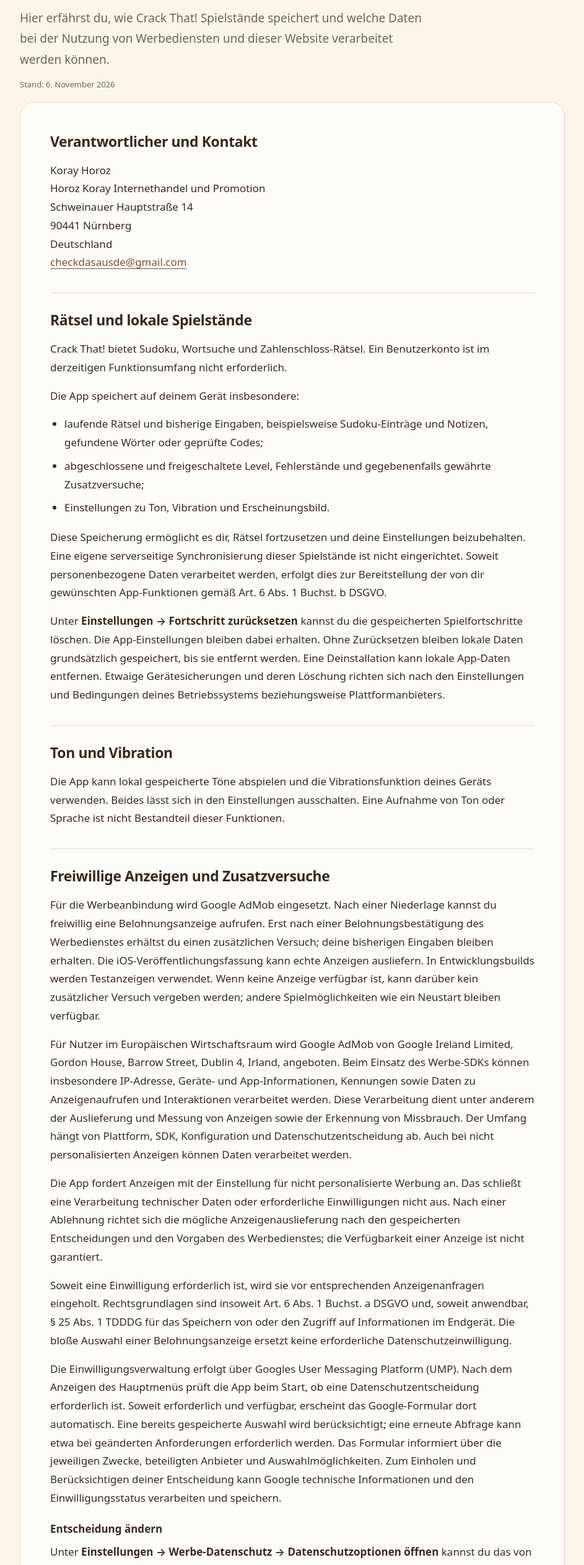
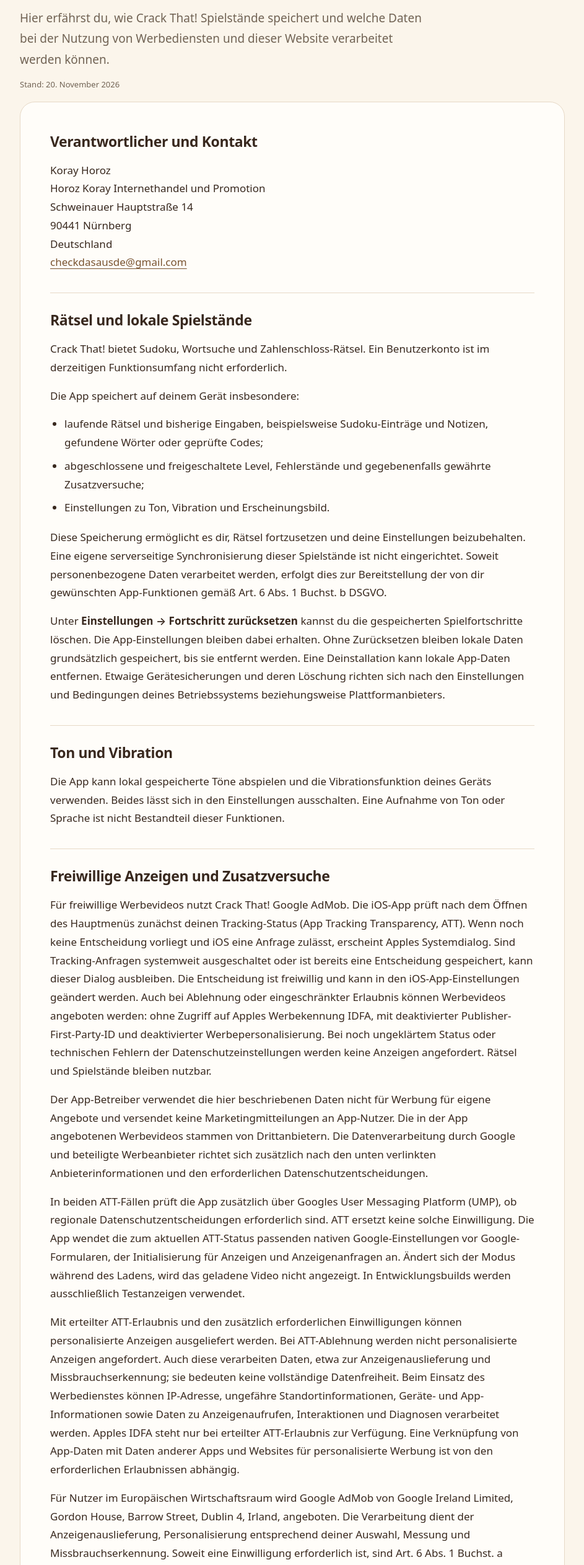
Before and after one commit to dubilay/crack-that-info, a plain HTML site: page index.html in a window 1280 px wide. Shown: the part 275-2800 px from the top of the page at 62% size, without its empty margins (168-1111 px from the left). Drawn offline with Linux system fonts and the light colour scheme.

Commit message:
Publish approved ATT and advertising privacy update

```diff
--- a/index.html
+++ b/index.html
@@ -39,7 +39,7 @@
   <p class="eyebrow">Informationen zur App</p>
   <h1>Datenschutzerklärung</h1>
   <p class="intro">Hier erfährst du, wie Crack That! Spielstände speichert und welche Daten bei der Nutzung von Werbediensten und dieser Website verarbeitet werden können.</p>
-  <p class="date">Stand: <time datetime="2026-11-06">6. November 2026</time></p>
+  <p class="date">Stand: <time datetime="2026-11-20">20. November 2026</time></p>
 
   <article class="document" aria-label="Datenschutzerklärung für Crack That!">
     <section id="kontakt">
@@ -60,21 +60,21 @@
     </section>
     <section>
       <h2>Freiwillige Anzeigen und Zusatzversuche</h2>
-      <p>Für die Werbeanbindung wird Google AdMob eingesetzt. Nach einer Niederlage kannst du freiwillig eine Belohnungsanzeige aufrufen. Erst nach einer Belohnungsbestätigung des Werbedienstes erhältst du einen zusätzlichen Versuch; deine bisherigen Eingaben bleiben erhalten. Die iOS-Veröffentlichungsfassung kann echte Anzeigen ausliefern. In Entwicklungsbuilds werden Testanzeigen verwendet. Wenn keine Anzeige verfügbar ist, kann darüber kein zusätzlicher Versuch vergeben werden; andere Spielmöglichkeiten wie ein Neustart bleiben verfügbar.</p>
-      <p>Für Nutzer im Europäischen Wirtschaftsraum wird Google AdMob von Google Ireland Limited, Gordon House, Barrow Street, Dublin 4, Irland, angeboten. Beim Einsatz des Werbe-SDKs können insbesondere IP-Adresse, Geräte- und App-Informationen, Kennungen sowie Daten zu Anzeigenaufrufen und Interaktionen verarbeitet werden. Diese Verarbeitung dient unter anderem der Auslieferung und Messung von Anzeigen sowie der Erkennung von Missbrauch. Der Umfang hängt von Plattform, SDK, Konfiguration und Datenschutzentscheidung ab. Auch bei nicht personalisierten Anzeigen können Daten verarbeitet werden.</p>
-      <p>Die App fordert Anzeigen mit der Einstellung für nicht personalisierte Werbung an. Das schließt eine Verarbeitung technischer Daten oder erforderliche Einwilligungen nicht aus. Nach einer Ablehnung richtet sich die mögliche Anzeigenauslieferung nach den gespeicherten Entscheidungen und den Vorgaben des Werbedienstes; die Verfügbarkeit einer Anzeige ist nicht garantiert.</p>
-      <p>Soweit eine Einwilligung erforderlich ist, wird sie vor entsprechenden Anzeigenanfragen eingeholt. Rechtsgrundlagen sind insoweit Art. 6 Abs. 1 Buchst. a DSGVO und, soweit anwendbar, § 25 Abs. 1 TDDDG für das Speichern von oder den Zugriff auf Informationen im Endgerät. Die bloße Auswahl einer Belohnungsanzeige ersetzt keine erforderliche Datenschutzeinwilligung.</p>
-      <p>Die Einwilligungsverwaltung erfolgt über Googles User Messaging Platform (UMP). Nach dem Anzeigen des Hauptmenüs prüft die App beim Start, ob eine Datenschutzentscheidung erforderlich ist. Soweit erforderlich und verfügbar, erscheint das Google-Formular dort automatisch. Eine bereits gespeicherte Auswahl wird berücksichtigt; eine erneute Abfrage kann etwa bei geänderten Anforderungen erforderlich werden. Das Formular informiert über die jeweiligen Zwecke, beteiligten Anbieter und Auswahlmöglichkeiten. Zum Einholen und Berücksichtigen deiner Entscheidung kann Google technische Informationen und den Einwilligungsstatus verarbeiten und speichern.</p>
+      <p>Für freiwillige Werbevideos nutzt Crack That! Google AdMob. Die iOS-App prüft nach dem Öffnen des Hauptmenüs zunächst deinen Tracking-Status (App Tracking Transparency, ATT). Wenn noch keine Entscheidung vorliegt und iOS eine Anfrage zulässt, erscheint Apples Systemdialog. Sind Tracking-Anfragen systemweit ausgeschaltet oder ist bereits eine Entscheidung gespeichert, kann dieser Dialog ausbleiben. Die Entscheidung ist freiwillig und kann in den iOS-App-Einstellungen geändert werden. Auch bei Ablehnung oder eingeschränkter Erlaubnis können Werbevideos angeboten werden: ohne Zugriff auf Apples Werbekennung IDFA, mit deaktivierter Publisher-First-Party-ID und deaktivierter Werbepersonalisierung. Bei noch ungeklärtem Status oder technischen Fehlern der Datenschutzeinstellungen werden keine Anzeigen angefordert. Rätsel und Spielstände bleiben nutzbar.</p>
+      <p>Der App-Betreiber verwendet die hier beschriebenen Daten nicht für Werbung für eigene Angebote und versendet keine Marketingmitteilungen an App-Nutzer. Die in der App angebotenen Werbevideos stammen von Drittanbietern. Die Datenverarbeitung durch Google und beteiligte Werbeanbieter richtet sich zusätzlich nach den unten verlinkten Anbieterinformationen und den erforderlichen Datenschutzentscheidungen.</p>
+      <p>In beiden ATT-Fällen prüft die App zusätzlich über Googles User Messaging Platform (UMP), ob regionale Datenschutzentscheidungen erforderlich sind. ATT ersetzt keine solche Einwilligung. Die App wendet die zum aktuellen ATT-Status passenden nativen Google-Einstellungen vor Google-Formularen, der Initialisierung für Anzeigen und Anzeigenanfragen an. Ändert sich der Modus während des Ladens, wird das geladene Video nicht angezeigt. In Entwicklungsbuilds werden ausschließlich Testanzeigen verwendet.</p>
+      <p>Mit erteilter ATT-Erlaubnis und den zusätzlich erforderlichen Einwilligungen können personalisierte Anzeigen ausgeliefert werden. Bei ATT-Ablehnung werden nicht personalisierte Anzeigen angefordert. Auch diese verarbeiten Daten, etwa zur Anzeigenauslieferung und Missbrauchserkennung; sie bedeuten keine vollständige Datenfreiheit. Beim Einsatz des Werbedienstes können IP-Adresse, ungefähre Standortinformationen, Geräte- und App-Informationen sowie Daten zu Anzeigenaufrufen, Interaktionen und Diagnosen verarbeitet werden. Apples IDFA steht nur bei erteilter ATT-Erlaubnis zur Verfügung. Eine Verknüpfung von App-Daten mit Daten anderer Apps und Websites für personalisierte Werbung ist von den erforderlichen Erlaubnissen abhängig.</p>
+      <p>Für Nutzer im Europäischen Wirtschaftsraum wird Google AdMob von Google Ireland Limited, Gordon House, Barrow Street, Dublin 4, Irland, angeboten. Die Verarbeitung dient der Anzeigenauslieferung, Personalisierung entsprechend deiner Auswahl, Messung und Missbrauchserkennung. Soweit eine Einwilligung erforderlich ist, sind Art. 6 Abs. 1 Buchst. a DSGVO und, soweit anwendbar, § 25 Abs. 1 TDDDG die Rechtsgrundlagen. Die Auswahl eines Werbevideos ersetzt keine erforderliche Einwilligung. Die regional erforderlichen Zwecke, Anbieter und Auswahlmöglichkeiten werden im Google-Formular beschrieben. Die Verfügbarkeit von Formularen und Anzeigen kann regional und abhängig von deinen Entscheidungen variieren.</p>
+      <p>Wenn du ein Werbevideo aufrufst, wird der Zusatzversuch erst nach der Belohnungsbestätigung des SDK gewährt. Wird das Video abgebrochen oder keine Anzeige angeboten, entsteht daraus keine Videobelohnung; ein Neustart bleibt möglich. Dies gilt unabhängig von deiner ATT-Entscheidung; die Zustimmung selbst gewährt keinen Zusatzversuch. Werbung erfordert eine Internetverbindung; die Rätsel und ihre lokale Speicherung nicht.</p>
       <h3>Entscheidung ändern</h3>
-      <p>Unter <span class="path">Einstellungen → Werbe-Datenschutz → Datenschutzoptionen öffnen</span> kannst du das von Google bereitgestellte Datenschutzformular erneut aufrufen, soweit es für deinen Einwilligungsstatus zur Verfügung steht. Dort kannst du deine Auswahl ändern und eine erteilte Einwilligung mit Wirkung für die Zukunft widerrufen. Die Rechtmäßigkeit der Verarbeitung bis zum Widerruf bleibt unberührt. Deine Spielstände werden dabei nicht zurückgesetzt.</p>
-      <p>Die Rätsel können auch ohne Einwilligung in optionale Werbeverarbeitungen gespielt werden. Eine Ablehnung löscht keine Spielstände. Vor einer Anzeigenanfrage prüft die App zusätzlich, ob der Google-UMP-Status die Anfrage erlaubt. Bei einem Fehler in der Datenschutzabfrage bleiben die Rätsel spielbar; eine Anzeige wird nur angefordert, wenn die Statusprüfung dies erlaubt.</p>
+      <p>Unter <span class="path">Einstellungen → Werbe-Datenschutz → Datenschutzoptionen öffnen</span> kannst du Googles Datenschutzformular erneut aufrufen, soweit Google es bereitstellt. Unter <span class="path">App-Einstellungen in iOS öffnen</span> erreichst du die iOS-Einstellungen, in denen die Tracking-Erlaubnis verwaltet wird. Eine Ablehnung wird nicht durch wiederholte ATT-Abfragen umgangen. Ein Widerruf wirkt für die Zukunft; die Rechtmäßigkeit vorheriger Verarbeitungen bleibt unberührt. Spielstände werden dabei nicht zurückgesetzt.</p>
       <h3>Empfänger, Aufbewahrung und internationale Verarbeitung</h3>
       <p>Google und die im Einwilligungsformular genannten Anbieter können Daten entsprechend den dort beschriebenen Zwecken erhalten. Eine Verarbeitung kann auch außerhalb des Europäischen Wirtschaftsraums stattfinden, insbesondere in den USA. Google beschreibt die geltenden Übermittlungsmechanismen und Schutzmaßnahmen in seinen Datenschutzinformationen. Informationen zu möglichen Mechanismen wie Angemessenheitsbeschlüssen und Standardvertragsklauseln findest du unter dem unten verlinkten Abschnitt zur internationalen Datenübermittlung.</p>
       <p>Für die von Google verarbeiteten Anzeigen- und technischen Daten legt der App-Betreiber keine einheitliche eigene Aufbewahrungsfrist fest. Die Dauer richtet sich nach den jeweiligen Datenarten und Zwecken, den Einstellungen des Dienstes und gesetzlichen Aufbewahrungspflichten. Googles Hinweise erläutern die Aufbewahrungs- und Löschverfahren. Wir betreiben keine eigene serverseitige Kopie der lokalen Spielstände oder ein eigenes Anzeigenprofil-System.</p>
       <ul>
         <li><a href="https://policies.google.com/privacy?hl=de">Datenschutzerklärung von Google</a></li>
         <li><a href="https://policies.google.com/technologies/partner-sites?hl=de">Datenverwendung bei Diensten von Google-Partnern</a></li>
-        <li><a href="https://developers.google.com/admob/ios/privacy/data-disclosure">Datenverarbeitung des Google Mobile Ads SDK für iOS</a></li>
+        <li><a href="https://developers.google.com/admob/ios/data-disclosure">Datenverarbeitung des Google Mobile Ads SDK für iOS</a></li>
         <li><a href="https://policies.google.com/technologies/retention?hl=de">Aufbewahrung von Daten bei Google</a></li>
         <li><a href="https://policies.google.com/privacy/frameworks?hl=de">Internationale Datenübermittlungen bei Google</a></li>
       </ul>
```
